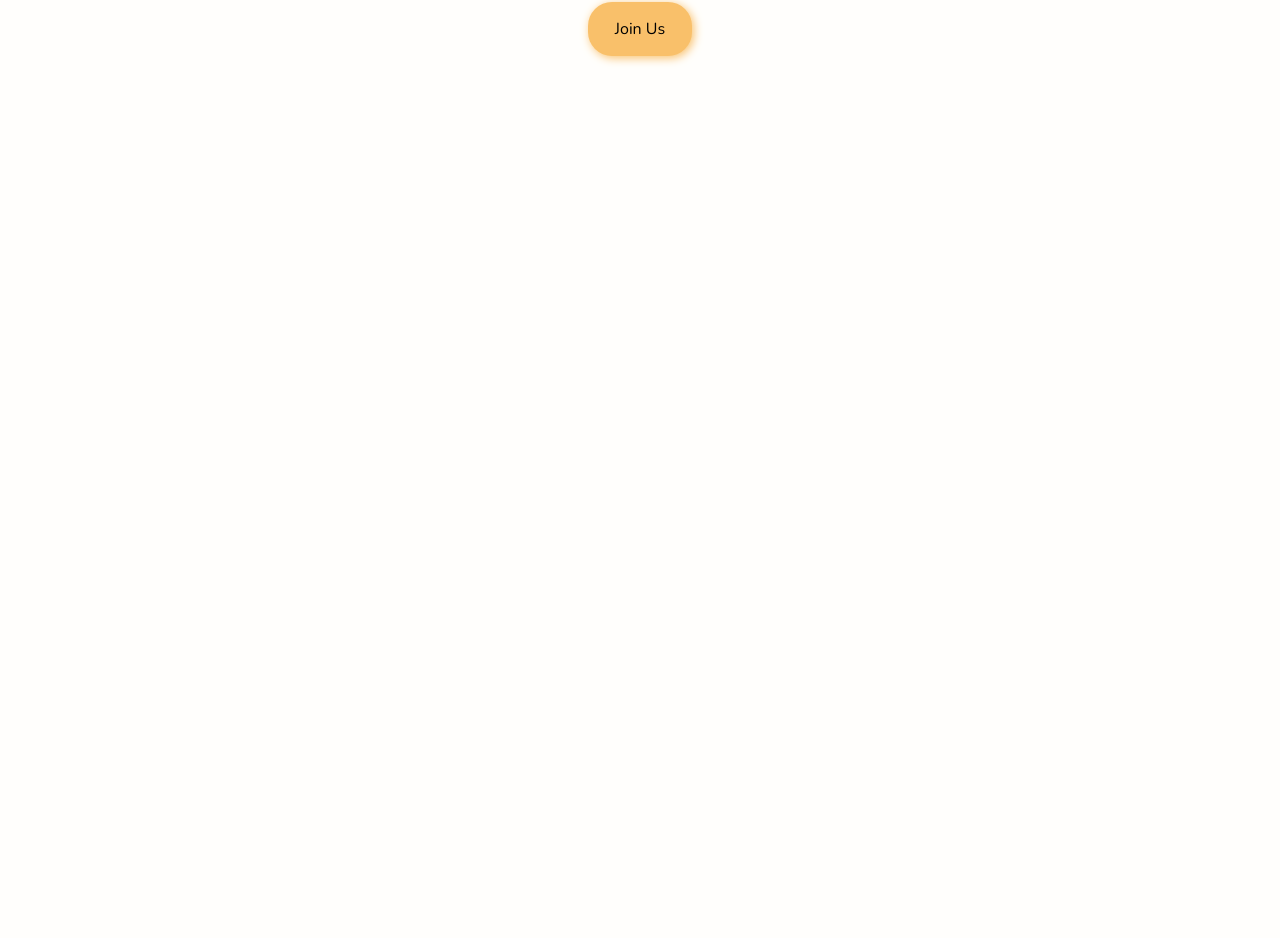
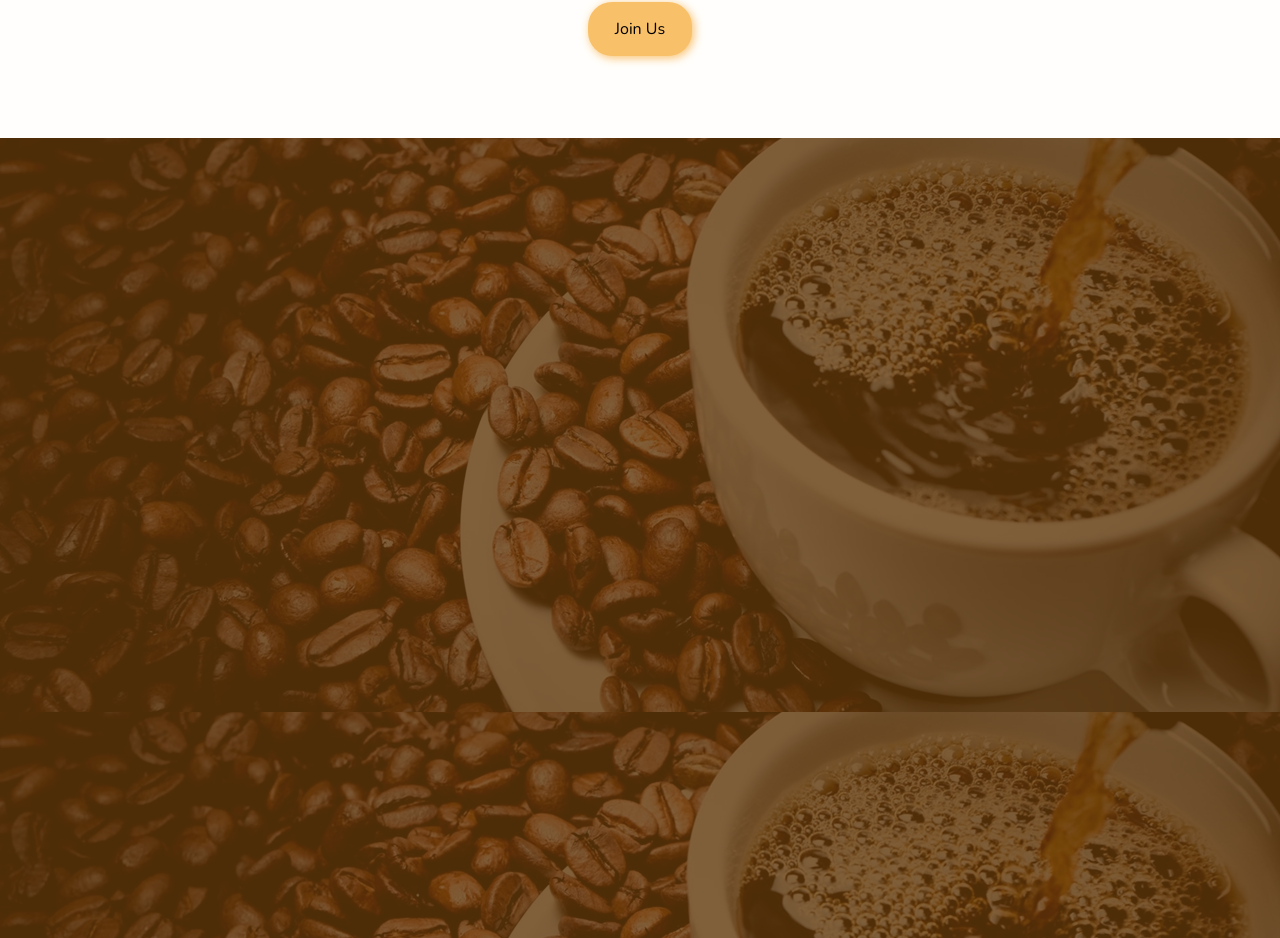
Before and after one commit to Md-Mubin/bean-scene, a Next.js app: page / in a window 1280 px wide. Shown: the part 2742-3680 px from the top of the page. Before the commit the page ends 2880 px from the top, so only its background shows below. Built offline with nearby package versions, Linux system fonts and the light colour scheme; a web font is replaced by a local one.

Commit message:
Changes to be committed: 	modified:   src/app/page.js

```diff
--- a/src/app/page.js
+++ b/src/app/page.js
@@ -1,5 +1,6 @@
 import AboutUs from "@/components/AboutUs";
 import Banner from "@/components/Banner";
+import Chance_Banner from "@/components/Chance_Banner";
 import Discover from "@/components/Discover";
 import Menu from "@/components/Menu";
 
@@ -8,8 +9,9 @@ export default function Home() {
     <>
       <Banner />
       <Discover />
-      <Menu/>
-      <AboutUs/>
+      <Menu />
+      <AboutUs />
+      <Chance_Banner />
     </>
   );
 }
```
